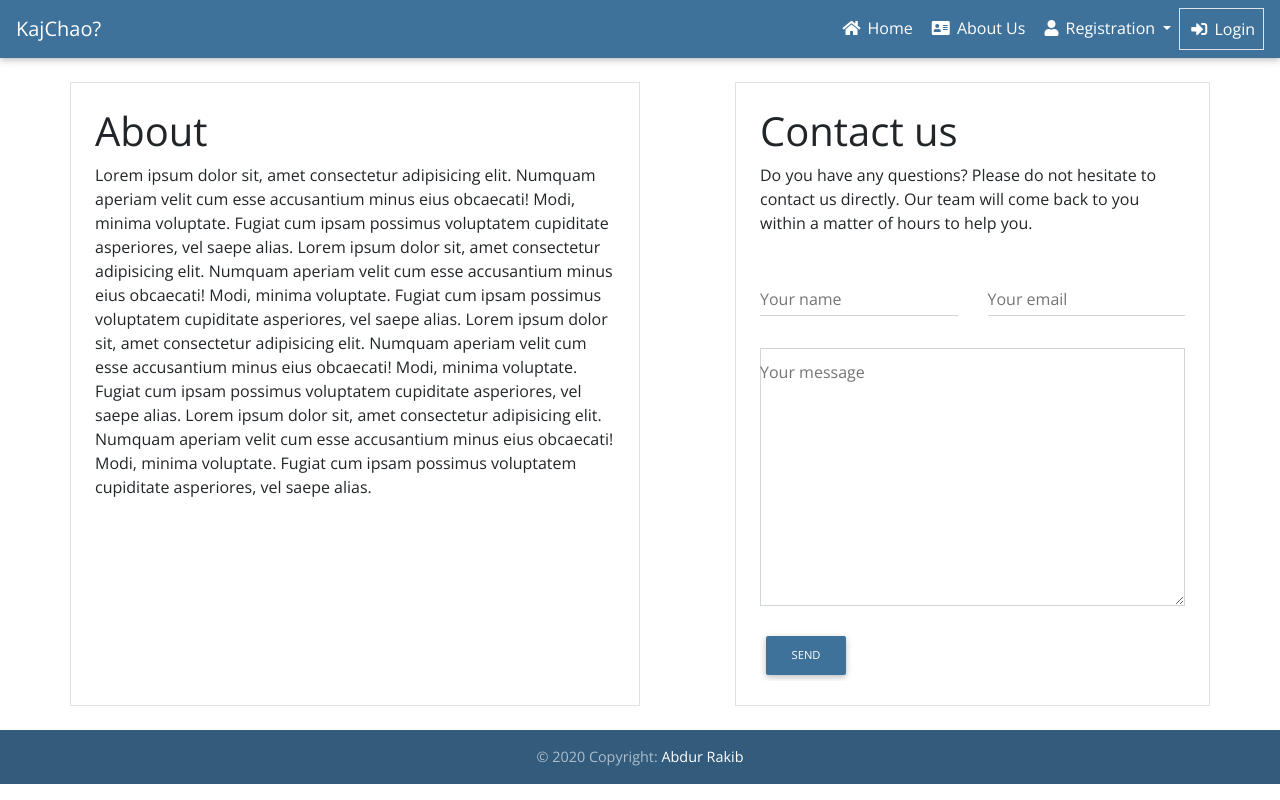
After one commit to abdur-rakib/django-job-portal-site, a Django app: page /about/ in a window 1280 px wide. The commit adds this page. Run offline with Django 3.2, Linux system fonts and the light colour scheme; some libraries are stand-ins or nearby versions.

Commit message:
Added about

```diff
--- a/jobs/admin.py
+++ b/jobs/admin.py
@@ -4,3 +4,4 @@ from .models import *
 
 admin.site.register(Job)
 admin.site.register(Applicant)
+admin.site.register(About)
--- a/jobs/forms.py
+++ b/jobs/forms.py
@@ -1,5 +1,5 @@
 from django import forms
-from .models import Job, Applicant
+from .models import Job, Applicant, About
 
 from tempus_dominus.widgets import DatePicker, TimePicker, DateTimePicker
 
@@ -13,3 +13,8 @@ class ApplyJobForm(forms.ModelForm):
     class Meta:
         model = Applicant
         fields = ('job',)
+
+class AboutForm(forms.ModelForm):
+    class Meta:
+        model = About
+        fields = ('name', 'email', 'messages', )
--- a/jobs/models.py
+++ b/jobs/models.py
@@ -43,3 +43,11 @@ class Applicant(models.Model):
 
     def __str__(self):
         return self.user.get_full_name()
+
+class About(models.Model):
+    name = models.CharField(max_length=50)
+    email = models.EmailField(max_length=60)
+    messages = models.TextField()
+
+    def __str__(self):
+        return self.name
--- a/jobs/urls.py
+++ b/jobs/urls.py
@@ -6,6 +6,7 @@ app_name = "jobs"
 
 urlpatterns = [
     path('', HomeView.as_view(), name='home'),
+    path('about/', AboutView.as_view(), name='about'),
     path('search/', SearchView.as_view(), name='search'),
     path('employer/dashboard/', include([
         path('', Dashboard.as_view(), name='employer-dashboard'),
--- a/jobs/views.py
+++ b/jobs/views.py
@@ -152,11 +152,8 @@ class ApplyJobView(CreateView):
     def get_success_url(self):
         return reverse_lazy('jobs:jobs-detail', kwargs={'id': self.kwargs['job_id']})
 
-    # def get_form_kwargs(self):
-    #     kwargs = super(ApplyJobView, self).get_form_kwargs()
-    #     print(kwargs)
-    #     kwargs['job'] = 1
-    #     return kwargs
+    def post(self, request, *args, **kwargs):
+        return super().post(request, *args, **kwargs)
 
     def form_valid(self, form):
         # check if user already applied
@@ -199,3 +196,26 @@ def delete(request, job_id=None):
         print(e.message)
         return HttpResponseRedirect(reverse_lazy('jobs:employer-dashboard'))
     return HttpResponseRedirect(reverse_lazy('jobs:employer-dashboard'))
+
+
+class AboutView(CreateView):
+    model = About
+    template_name = 'about.html'
+    form_class = AboutForm
+    extra_context = {
+        'about_page': 'active'
+    }
+
+    def get(self, request, *args, **kwargs):
+        context = {'form': AboutForm()}
+        return render(request, 'about.html', context)
+
+    def post(self, request, *args, **kwargs):
+        form = AboutForm(request.POST)
+
+        if form.is_valid():
+            contact = form.save(commit=False)
+            contact.save()
+            messages.success(request, 'Sent message to the admin successfully')
+            return HttpResponseRedirect(reverse_lazy('jobs:about'))
+        return render(request, 'about.html', {'form': form})
--- /dev/null
+++ b/templates/about.html
@@ -0,0 +1,80 @@
+{% extends 'base.html' %}
+{% load crispy_forms_tags %}
+{% block title %}About Us{% endblock title %}
+
+{% block content %}
+<div class="row mt-4">
+    <div class="col-md-6 border p-4 mr-auto">
+        <h1>About</h1>
+        <p class="">
+            Lorem ipsum dolor sit, amet consectetur adipisicing elit. Numquam aperiam velit cum esse accusantium minus
+            eius obcaecati! Modi, minima voluptate. Fugiat cum ipsam possimus voluptatem cupiditate asperiores, vel
+            saepe alias.
+            Lorem ipsum dolor sit, amet consectetur adipisicing elit. Numquam aperiam velit cum esse accusantium minus
+            eius obcaecati! Modi, minima voluptate. Fugiat cum ipsam possimus voluptatem cupiditate asperiores, vel
+            saepe alias.
+            Lorem ipsum dolor sit, amet consectetur adipisicing elit. Numquam aperiam velit cum esse accusantium minus
+            eius obcaecati! Modi, minima voluptate. Fugiat cum ipsam possimus voluptatem cupiditate asperiores, vel
+            saepe alias.
+            Lorem ipsum dolor sit, amet consectetur adipisicing elit. Numquam aperiam velit cum esse accusantium minus
+            eius obcaecati! Modi, minima voluptate. Fugiat cum ipsam possimus voluptatem cupiditate asperiores, vel
+            saepe alias.
+        </p>
+    </div>
+    <div class="col-md-5 border p-4 ">
+        <h1 class="">Contact us</h2>
+            <!--Section description-->
+            <p class=" ">Do you have any questions? Please do not hesitate to
+                contact us directly. Our team will come back to you within
+                a matter of hours to help you.</p>
+            <form action="" method="POST">
+
+                {% csrf_token %}
+                <!-- {{ form|crispy }} -->
+
+                <!--Grid row-->
+                <div class="row">
+
+                    <!--Grid column-->
+                    <div class="col-md-6">
+                        <div class="md-form mb-0">
+                            {{ form.name }}
+                            <label for="name" class="">Your name</label>
+                        </div>
+                    </div>
+                    <!--Grid column-->
+
+                    <!--Grid column-->
+                    <div class="col-md-6">
+                        <div class="md-form mb-0">
+                            {{ form.email }}
+                            <label for="email" class="">Your email</label>
+                        </div>
+                    </div>
+                    <!--Grid column-->
+
+                </div>
+                <!--Grid row-->
+
+                <!--Grid row-->
+                <div class="row">
+
+                    <!--Grid column-->
+                    <div class="col-md-12">
+
+                        <div class="md-form">
+                            {{ form.messages }}
+                            <label for="message">Your message</label>
+                        </div>
+
+                    </div>
+                </div>
+                <!--Grid row-->
+                <input type="submit" class="btn btn-md" style="background-color: #3F729B; color: white;" value="Send">
+            </form>
+    </div>
+    <!--Grid column-->
+
+</div>
+
+{% endblock content %}
--- a/templates/base.html
+++ b/templates/base.html
@@ -40,12 +40,12 @@
                     <li class="nav-item {{ home_page }}">
                         <a class="nav-link" href="/">
                             <i class="fas fa-home"></i> Home
-                            <span class="sr-only">(current)</span>
                         </a>
                     </li>
-                    <li class="nav-item">
-                        <a class="nav-link" href="#">
-                            <i class="fas fa-address-card"></i> About Us</a>
+                    <li class="nav-item {{ about_page }}">
+                        <a class="nav-link" href="{% url 'jobs:about' %}">
+                            <i class="fas fa-address-card"></i> About Us
+                        </a>
                     </li>
                     {% if request.user.is_authenticated %}
                     {% if request.user.role == 'employee' %}
```
Also changed, not shown: jobs/templatetags/is_already_applied.py (added, +13 -0 lines), templates/jobs/details.html (+6 -4 lines), db.sqlite3, jobs/migrations/0003_auto_20200210_1724.py (added), jobs/templatetags/__init__.py (added).
